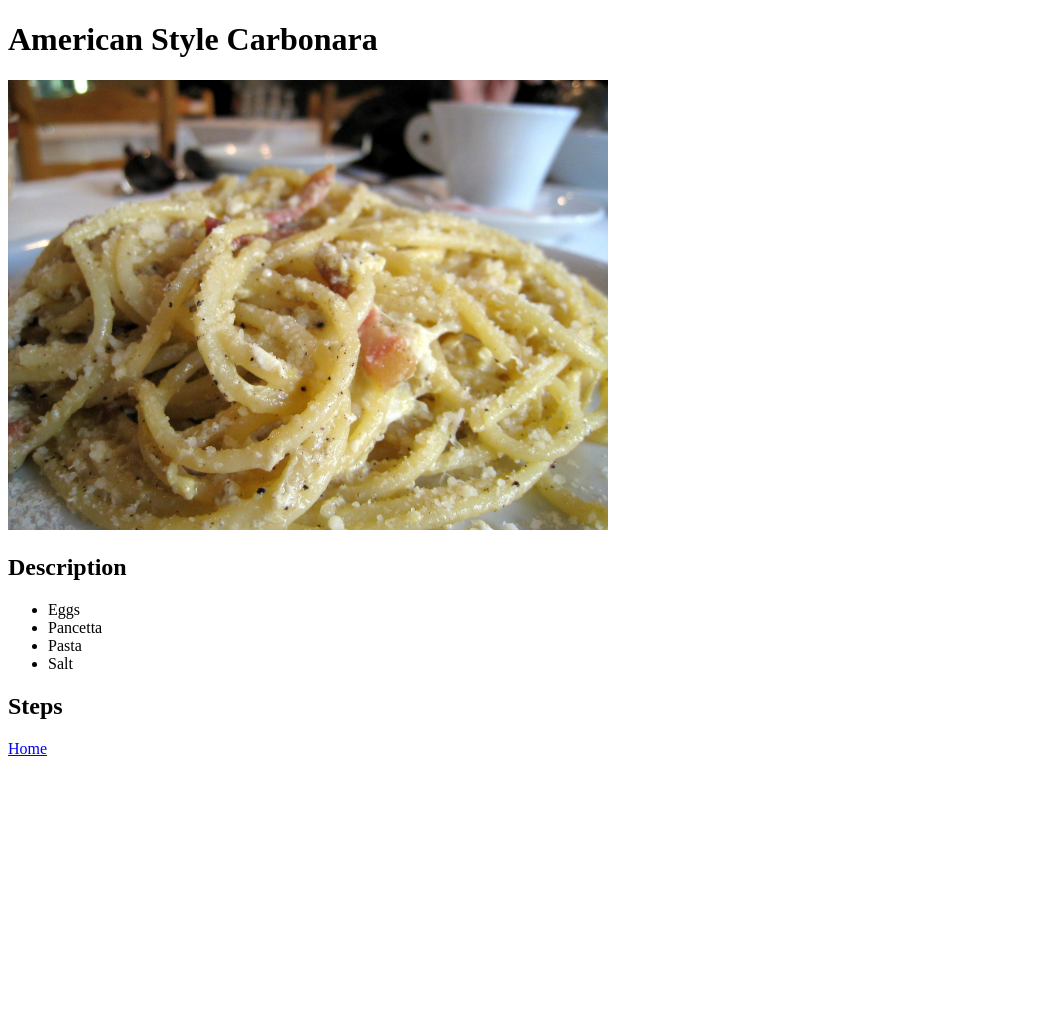
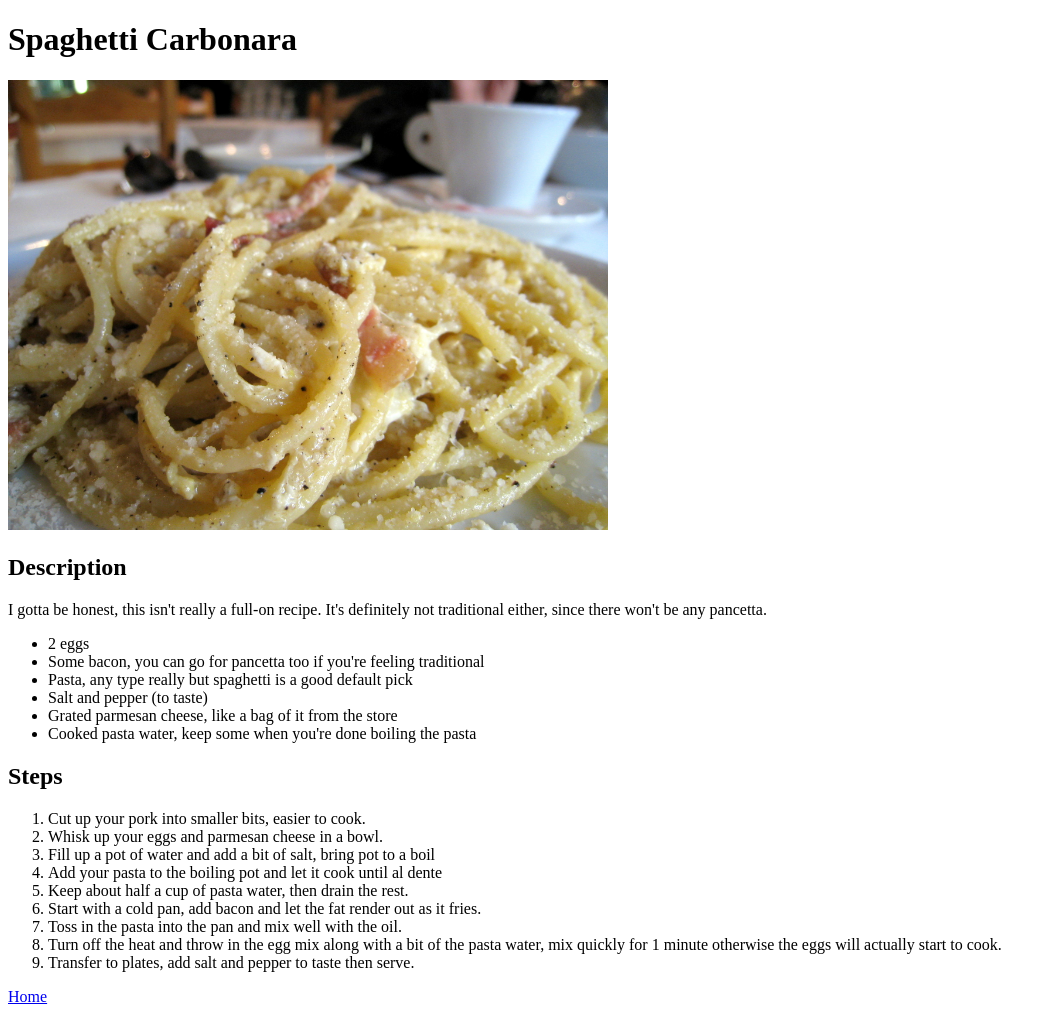
Before and after one commit to JSON-Ling/odin-recipes, a plain HTML site: page recipes/carbonara.html in a window 1280 px wide. Shown: the whole page, without its empty margins (0-1056 px from the left). Before the commit the page ends 800 px from the top, so only its background shows below. Drawn offline with Linux system fonts and the light colour scheme.

Commit message:
add alt text to spaghetti image and update recipe list with steps

```diff
--- a/recipes/carbonara.html
+++ b/recipes/carbonara.html
@@ -1,27 +1,43 @@
 <!DOCTYPE html>
 
-<html>
+<html lang="EN">
     <head>
         <meta charset="UTF-8">
-        <title>American Style Carbobara</title>
+        <title>Spaghetti Carbobara</title>
     </head>
 
     <body>
-        <h1>American Style Carbonara</h1>
+        <h1>Spaghetti Carbonara</h1>
 
-        <img src="../media/spaghetti-carbonara.jpg" width="600">
+        <img src="../media/spaghetti-carbonara.jpg" alt="A picture of spaghetti carbonara" width="600">
 
         <h2>Description</h2>
 
+        <p>I gotta be honest, this isn't really a full-on recipe. It's definitely not traditional either, since there won't be any pancetta.</p>
+
         <ul>
-            <li>Eggs</li>
-            <li>Pancetta</li>
-            <li>Pasta</li>
-            <li>Salt</li>
+            <li>2 eggs</li>
+            <li>Some bacon, you can go for pancetta too if you're feeling traditional</li>
+            <li>Pasta, any type really but spaghetti is a good default pick</li>
+            <li>Salt and pepper (to taste)</li>
+            <li>Grated parmesan cheese, like a bag of it from the store</li>
+            <li>Cooked pasta water, keep some when you're done boiling the pasta</li>
         </ul>
 
         <h2>Steps</h2>
 
-        <p><a href="../index.html">Home</a></p>
+        <ol>
+            <li>Cut up your pork into smaller bits, easier to cook.</li>
+            <li>Whisk up your eggs and parmesan cheese in a bowl.</li>
+            <li>Fill up a pot of water and add a bit of salt, bring pot to a boil</li>
+            <li>Add your pasta to the boiling pot and let it cook until al dente</li>
+            <li>Keep about half a cup of pasta water, then drain the rest.</li>
+            <li>Start with a cold pan, add bacon and let the fat render out as it fries.</li>
+            <li>Toss in the pasta into the pan and mix well with the oil.</li>
+            <li>Turn off the heat and throw in the egg mix along with a bit of the pasta water, mix quickly for 1 minute otherwise the eggs will actually start to cook.</li>
+            <li>Transfer to plates, add salt and pepper to taste then serve.</li>
+        </ol>
+
+        <p><a href="../index.html" rel="noopener noreferrer">Home</a></p>
     </body>
 </html>
```
Also changed, not shown: index.html (+2 -2 lines).
